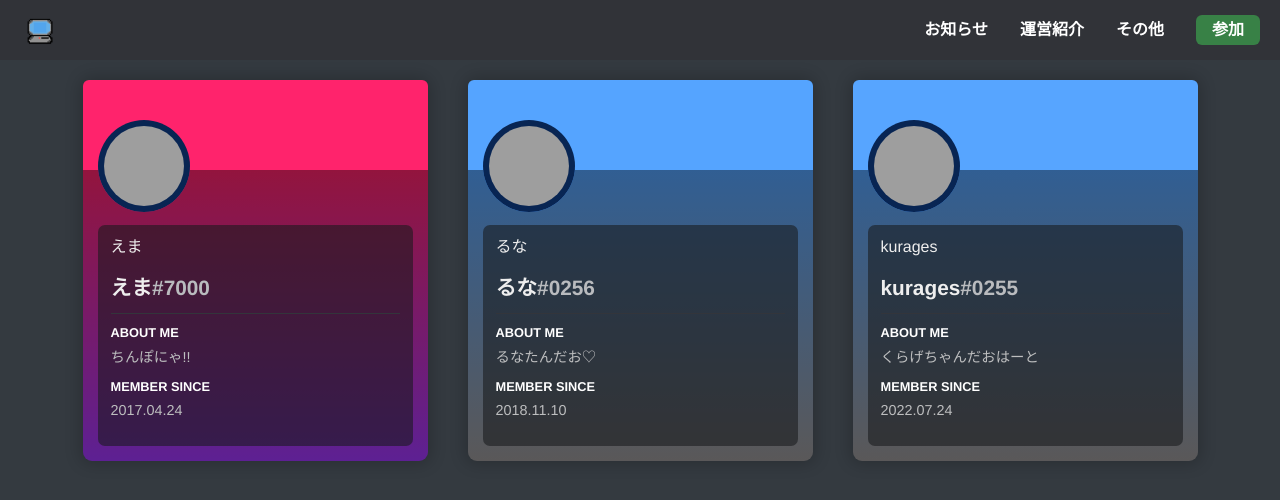
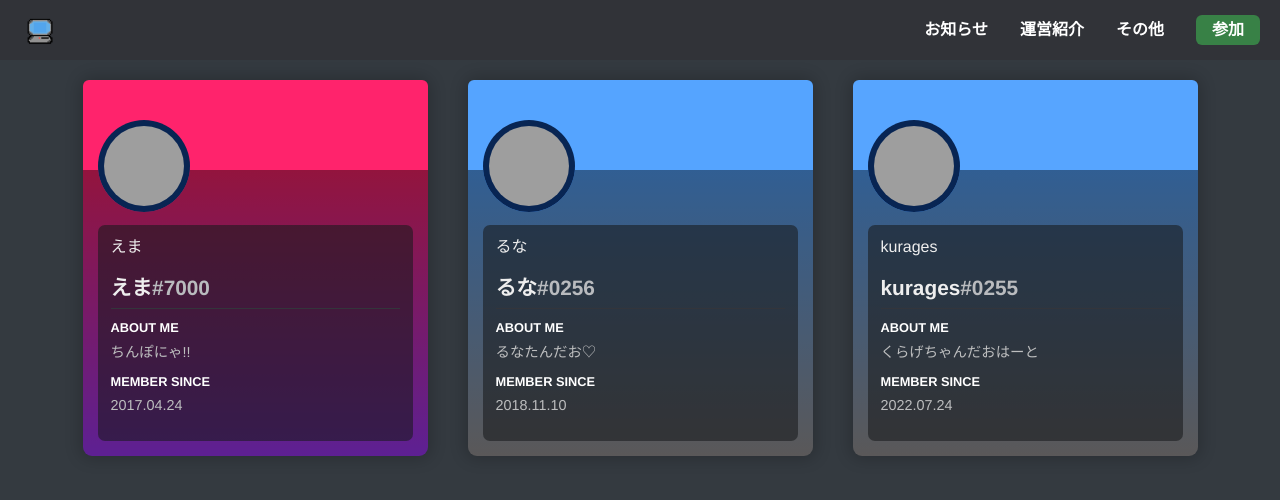
Before and after one commit to pc-com/pc-com.github.io, a Jekyll site: the page built from admin.html, in a window 1280 px wide. Shown: the top 500 px of the page. Built offline with Jekyll 4.4.1, drawn with Linux system fonts in a browser that asks for light colours; grey boxes are pictures that could not be loaded.

Commit message:
Update card.scss

```diff
--- a/_sass/utilities/card.scss
+++ b/_sass/utilities/card.scss
@@ -139,7 +139,7 @@
 		}
 		.username {
 			color: #eeeeee;
-			margin-bottom: 13px;
+			margin-bottom: 8px;
 			font-weight: 600;
 			font-size: 1.3rem;
 			display: flex;
```
